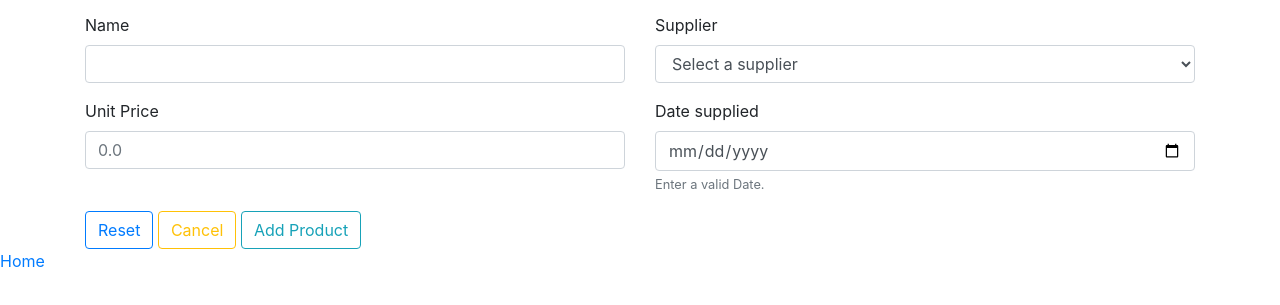
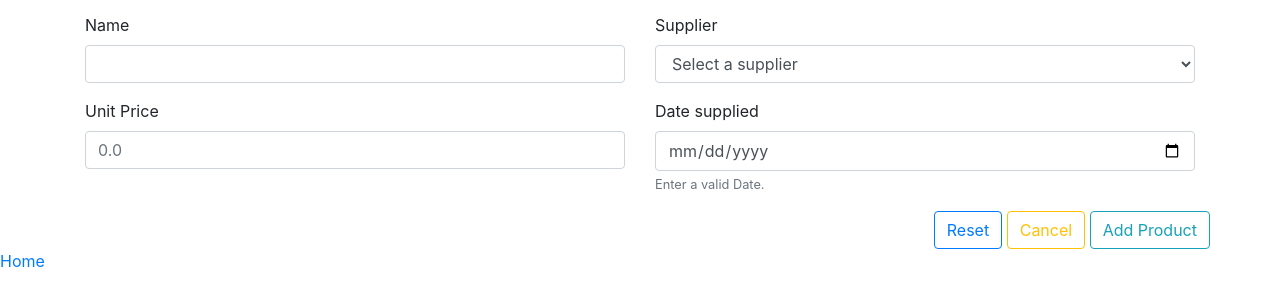
Before and after one commit to JaCkIsO/JaCkIsO.github.io, a plain HTML site: page webform2.html in a window 1280 px wide. Shown: the part 225-530 px from the top of the page. Drawn offline with nearby package versions, Linux system fonts and the light colour scheme.

Commit message:
Update webform2.html
Remove col to float right

```diff
--- a/webform2.html
+++ b/webform2.html
@@ -94,7 +94,7 @@
                     </div>
                 </div>
 
-                <div class="col float-right">
+                <div class="float-right">
 
                     <button type="submit" class="btn btn-outline-primary">Reset</button>
                     <button type="submit" class="btn btn-outline-warning">Cancel</button>
```
